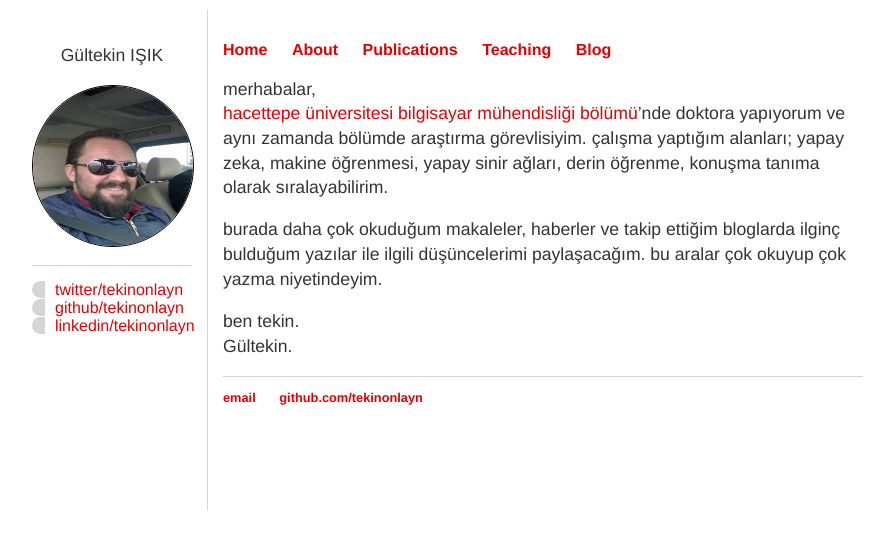
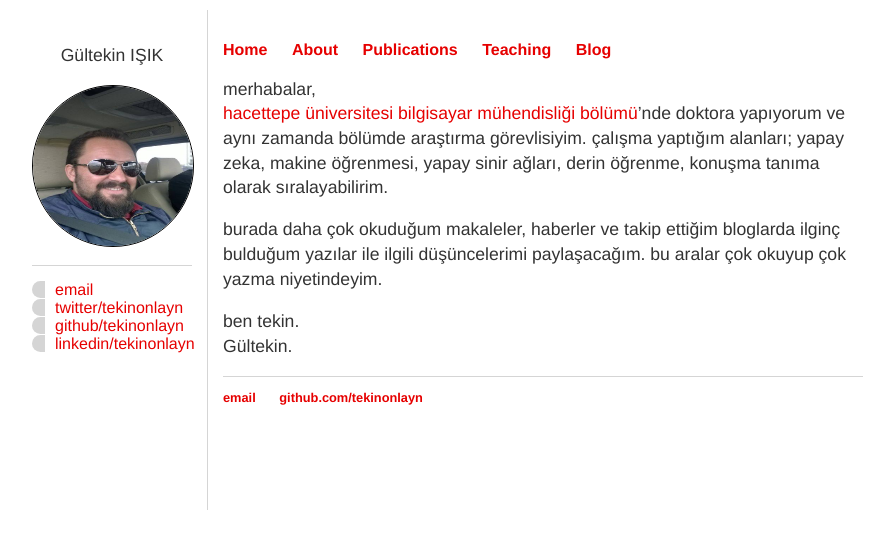
Before and after one commit to tekinonlayn/gi.github.io, a Jekyll site: the page built from cv/cv.html, in a window 1280 px wide. Shown: the top 549 px of the page, without its empty margins (49-926 px from the left). Built offline with Jekyll 4.4.1, drawn with Linux system fonts in a browser that asks for light colours.

Commit message:
Update varsay.html

```diff
--- a/_layouts/varsay.html
+++ b/_layouts/varsay.html
@@ -14,6 +14,7 @@
 
 			</div>
 			<div id="bilgi">
+				<a href="mailto:tekinler@gmail.com">email</a>
 				<a href="http://twitter.com/tekinonlayn">twitter/tekinonlayn</a>
 				<a href="http://github.com/tekinonlayn">github/tekinonlayn</a>
 				<a href="http://linkedin.com/in/tekinonlayn">linkedin/tekinonlayn</a>
```
